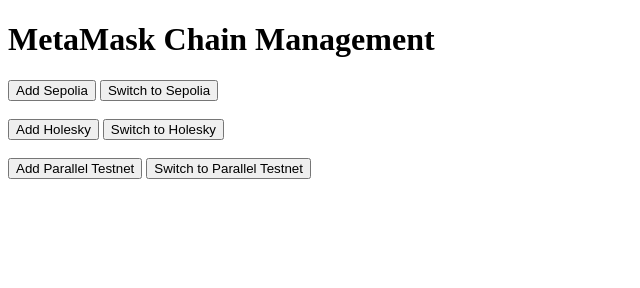
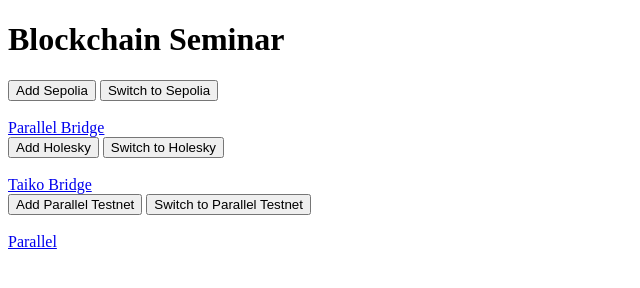
Before and after one commit to ThomasBlock/seminar, a plain HTML site: page 4.html in a window 1280 px wide. Shown: the whole page, without its empty margins (0-640 px from the left). Drawn offline with Linux system fonts and the light colour scheme.

Commit message:
Update 4.html

```diff
--- a/4.html
+++ b/4.html
@@ -58,13 +58,18 @@
 </script>
 </head>
 <body>
-<h1>MetaMask Chain Management</h1>
+<h1>Blockchain Seminar</h1>
 
 <button onclick="addChain(11155111, 'Sepolia', 'https://sepolia.infura.io/v3/YOUR_INFURA_PROJECT_ID', 'https://sepolia.etherscan.io', 'ETH')">Add Sepolia</button>
 <button onclick="switchChain(11155111)">Switch to Sepolia</button><br><br>
+<a href="https://testnet.parallel.fi/bridge/">Parallel Bridge</a><br>
 <button onclick="addChain(17000, 'Holesky', 'https://ethereum-holesky-rpc.publicnode.com', 'https://holesky.etherscan.io', 'ETH')">Add Holesky</button>
 <button onclick="switchChain(17000)">Switch to Holesky</button><br><br>
+<a href="https://bridge.hekla.taiko.xyz/">Taiko Bridge</a><br>
 <button onclick="addChain(9659, 'Parallel Testnet', 'https://rpc-accused-coffee-koala-b9fn1dik76.t.conduit.xyz', 'https://explorerl2new-accused-coffee-koala-b9fn1dik76.t.conduit.xyz', 'ETH')">Add Parallel Testnet</button>
 <button onclick="switchChain(9659)">Switch to Parallel Testnet</button><br><br>
+<a href="https://testnet.parallel.fi/parallel_testnet/">Parallel</a><br>
+
+
 </body>
 </html>
```
